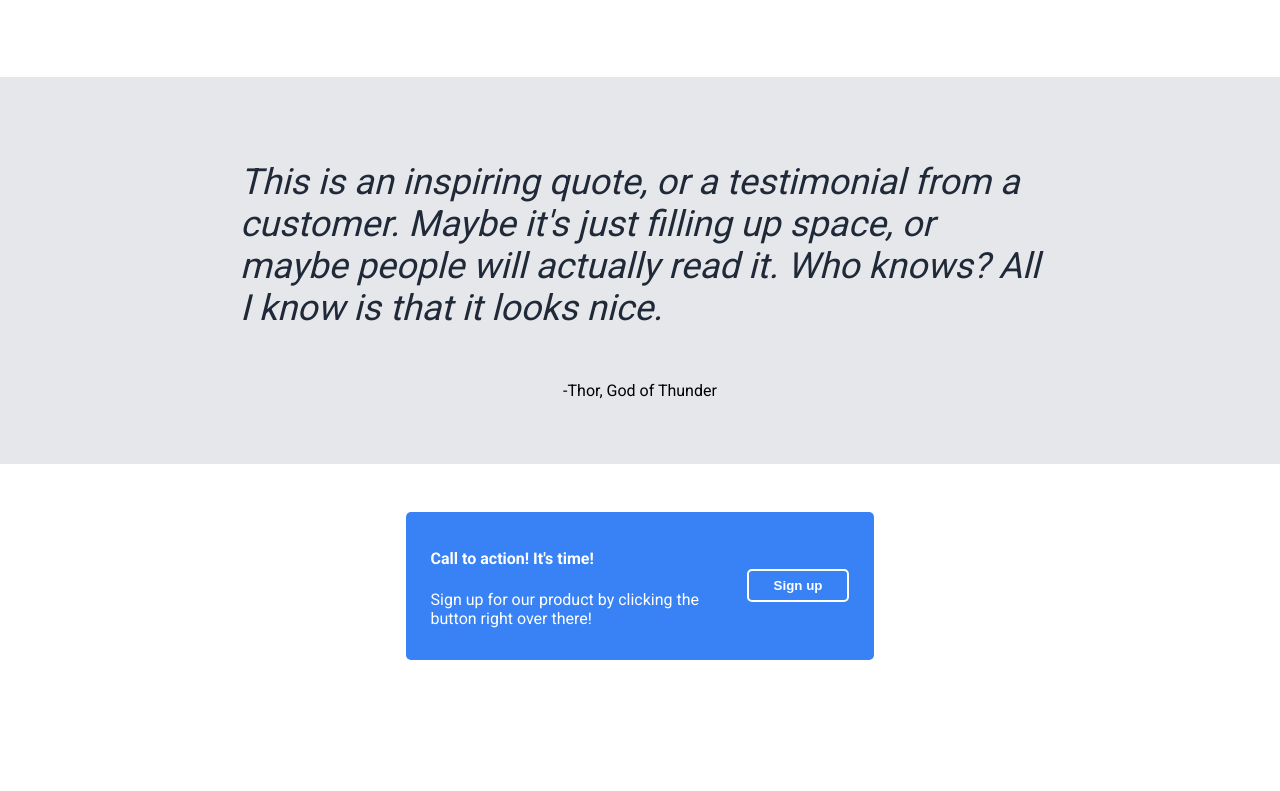
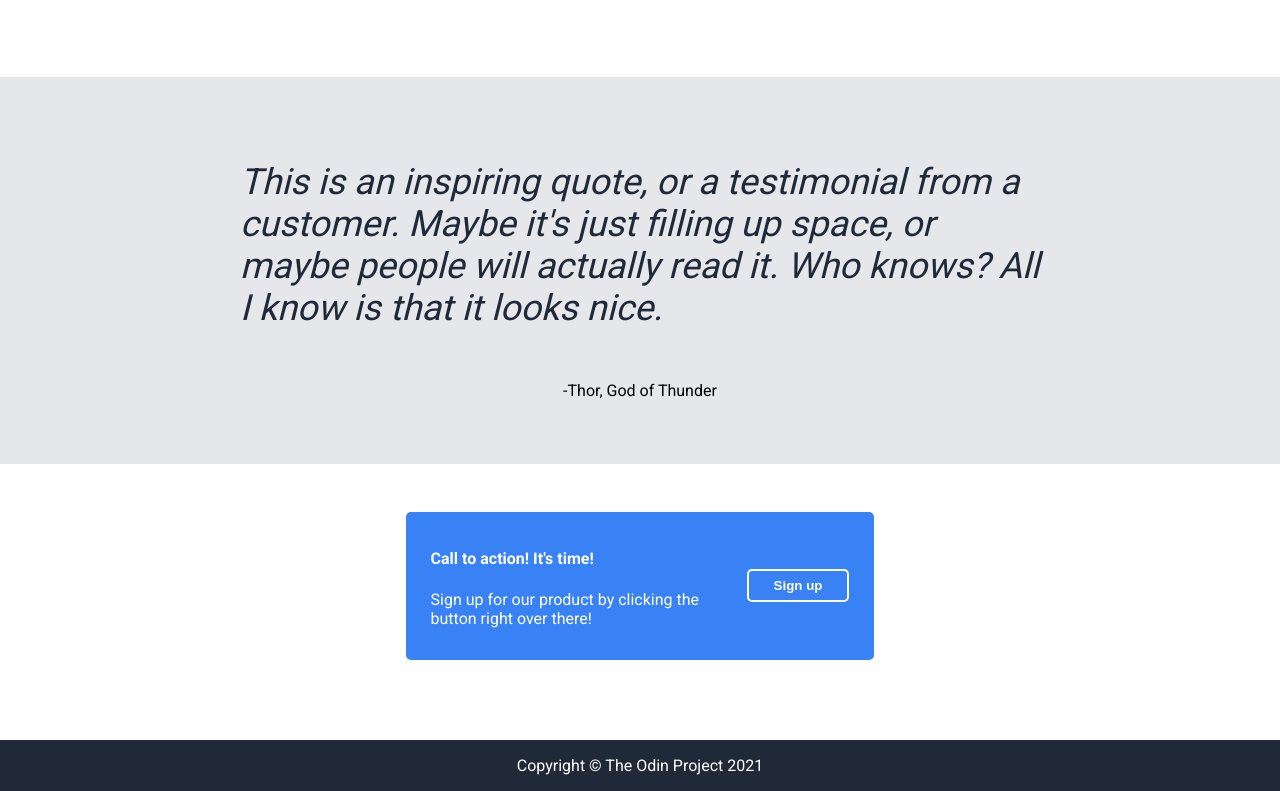
Before and after one commit to Nahduma26/landing-page, a plain HTML site: page index.html in a window 1280 px wide. Shown: the part 838-1629 px from the top of the page. Before the commit the page ends 1546 px from the top, so only its background shows below. Drawn offline with Linux system fonts and the light colour scheme.

Commit message:
Add footer

```diff
--- a/index.html
+++ b/index.html
@@ -61,5 +61,8 @@
             <button class = "call-button">Sign up</button>
         </div>
     </div>
+    <div class = "footer">
+        Copyright © The Odin Project 2021
+    </div>
     </body>
 </html>
--- a/styles.css
+++ b/styles.css
@@ -173,3 +173,12 @@ button {
     border: 2px solid white;
     padding: 7px 25px;
   }
+
+  .footer {
+    display: flex;
+    align-items: center;
+    justify-content: center;
+    background-color: #1F2937;
+    color: #fff;
+    padding: 16px;
+  }
```
